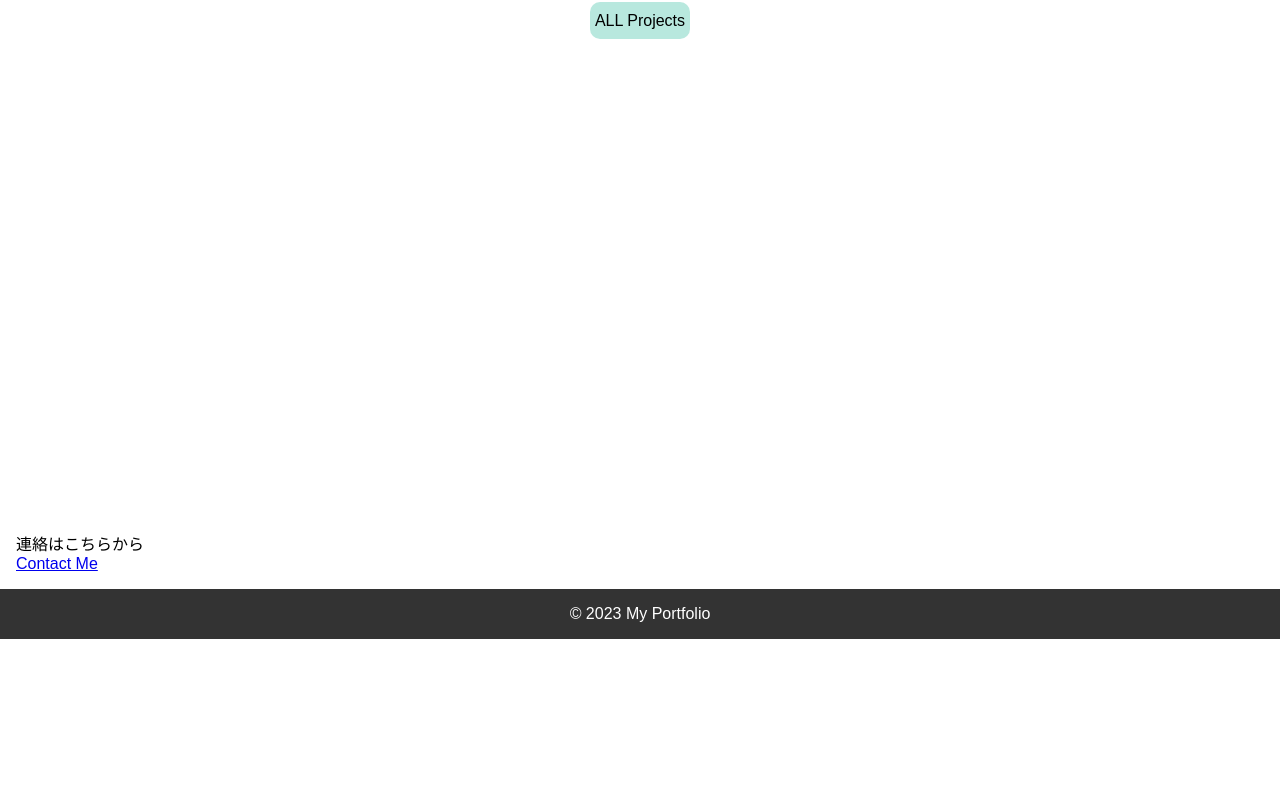
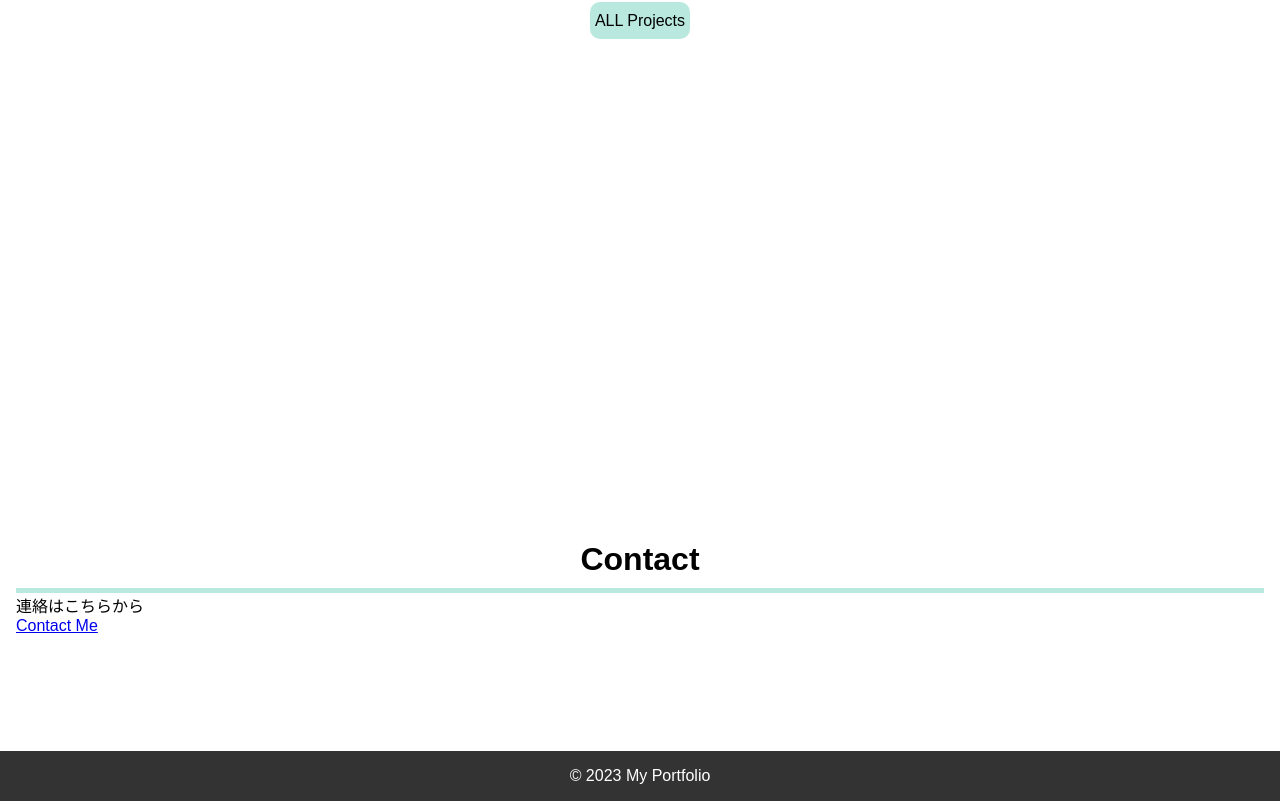
Before and after one commit to Ryoichi1222/Nuxt-portfolio, a Nuxt app: page / in a window 1280 px wide. Shown: the part 1456-2257 px from the top of the page. Before the commit the page ends 2095 px from the top, so only its background shows below. Built offline with nearby package versions, Linux system fonts and the light colour scheme.

Commit message:
index.vue

```diff
--- a/pages/index.vue
+++ b/pages/index.vue
@@ -40,6 +40,7 @@
       </div>
     </div>
     <div class="contact">
+      <h1>Contact</h1>
       <p>連絡はこちらから</p>
       <nuxt-link to="/contact">Contact Me</nuxt-link>
     </div>
@@ -180,4 +181,14 @@ export default {
   color: white;
 }
 
+.contact {
+  margin-bottom: 100px;
+}
+
+.contact h1 {
+  border-bottom: 5px solid #b8e8de;
+  text-align: center;
+  padding: 10px;
+}
+
 </style>
```
